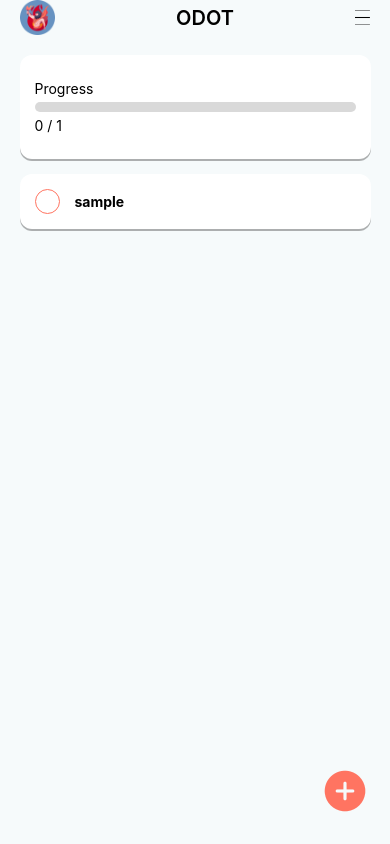
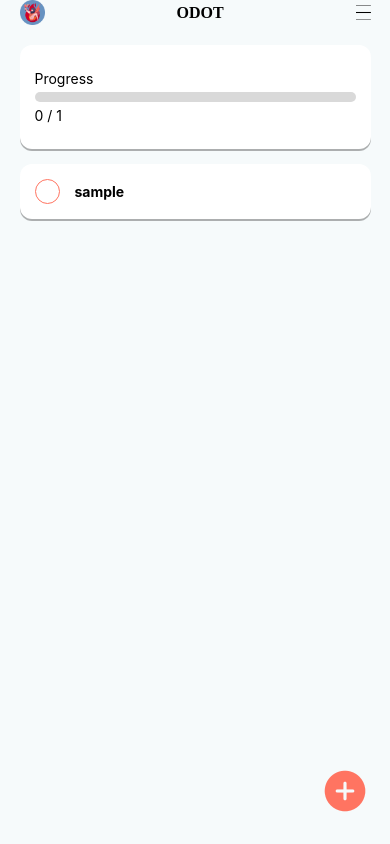
Before and after one commit to crucial-sub/odot, a React Native app: screen /TodoList in a window 390 px wide. Built offline with nearby package versions, Linux system fonts and the light colour scheme.

Commit message:
메인 헤더 타이틀에 폰트 적용

```diff
--- a/src/components/MainHeader.tsx
+++ b/src/components/MainHeader.tsx
@@ -32,12 +32,13 @@ const styles = StyleSheet.create({
     marginBottom: 20,
   },
   headerText: {
-    fontSize: 20,
+    fontSize: 16,
     fontWeight: '600',
+    fontFamily: 'RacingSansOne-Regular',
   },
   profileImage: {
-    width: 35,
-    height: 35,
+    width: 25,
+    height: 25,
   },
   hamburgerImage: {
     width: 15,
```
Also changed, not shown: 3 other files (tests, documents, lock files or other folders).
